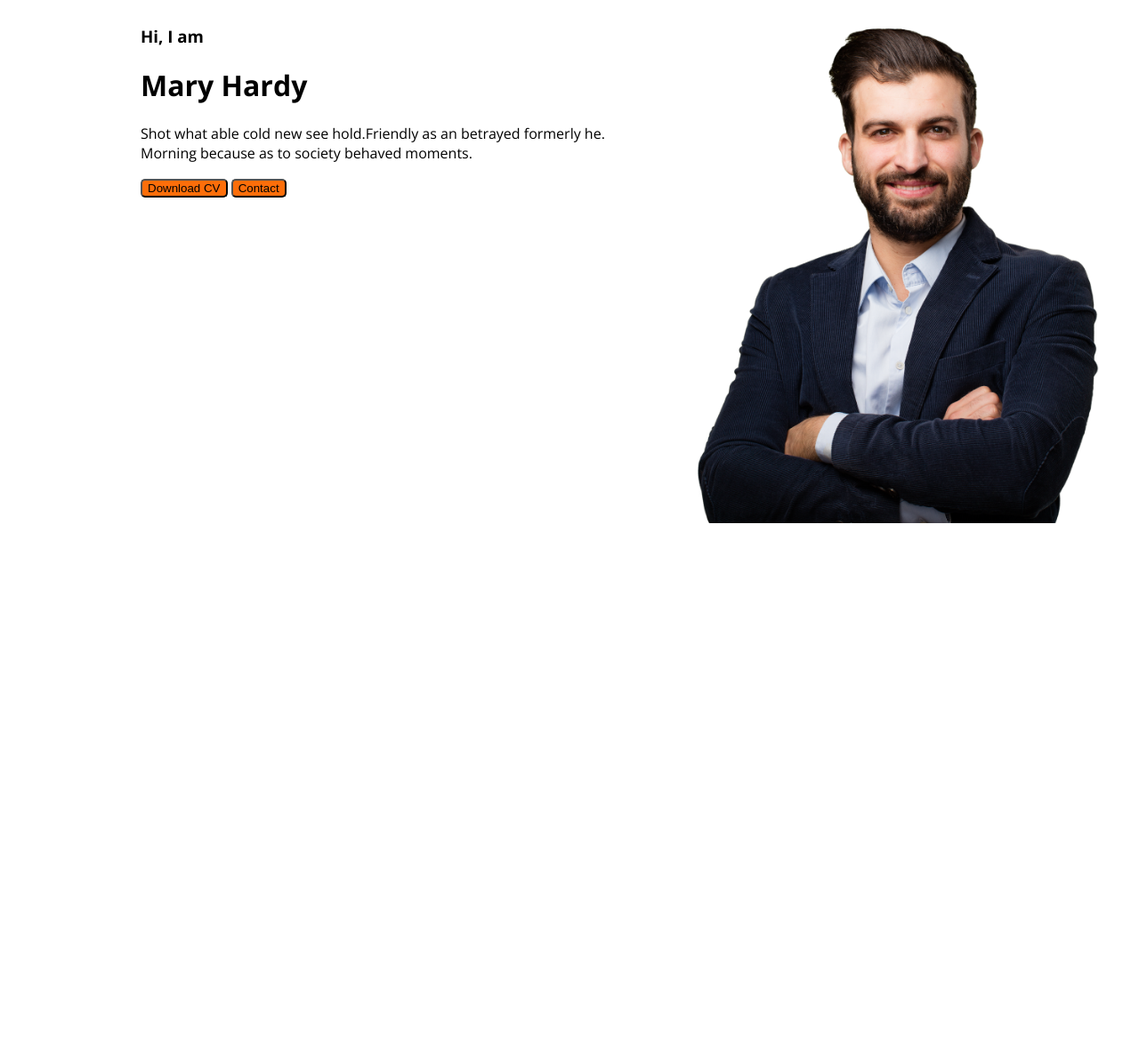
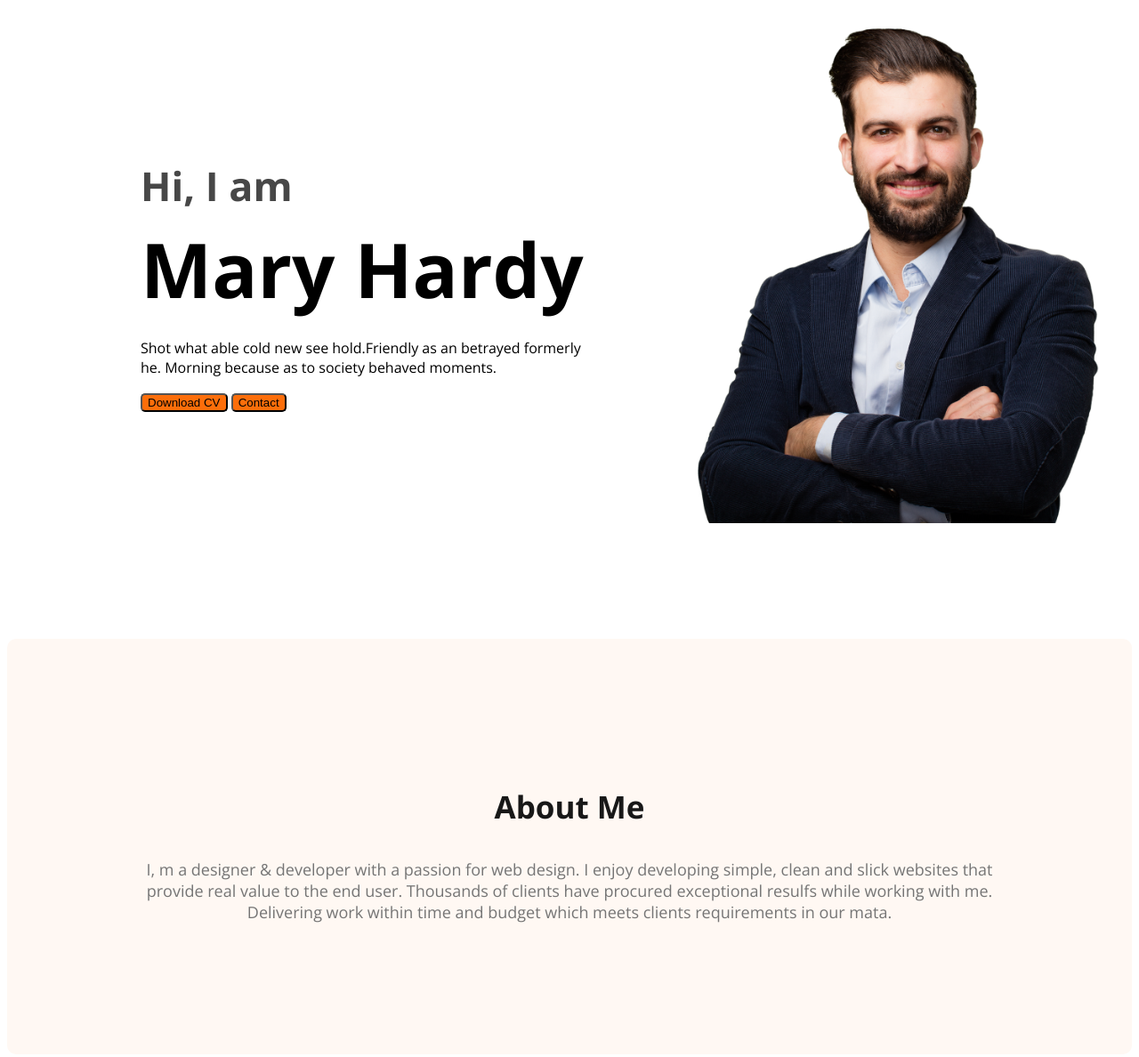
Before and after one commit to rahman438/webdeveloper-portfolio, a plain HTML site: page index.html in a window 1280 px wide. Shown: the part 180-1368 px from the top of the page at 89% size. Before the commit the page ends 806 px from the top, so only its background shows below. Drawn offline with nearby package versions, Linux system fonts and the light colour scheme.

Commit message:
about section created

```diff
--- a/index.html
+++ b/index.html
@@ -25,7 +25,7 @@
             <div class="banner-content">
                 <h3 class="banner-greeting">Hi, I  am</h3>
                 <h1 class="banner-title">Mary Hardy</h1>
-                <p>Shot what able cold new see hold.Friendly as an betrayed formerly he. Morning because as to society behaved moments.</p>
+                <p class="banner-description">Shot what able cold new see hold.Friendly as an betrayed formerly he. Morning because as to society behaved moments.</p>
                 <button class="btn-primary">Download CV</button>
                 <button class="btn-primary">Contact</button>
             </div>
@@ -33,7 +33,11 @@
         </div>
     </header>
     <main>
+        <section class="about">
+            <h3 class="section-title">About Me</h3>
+            <p class="section-description">I, m a designer & developer with a passion for web design. I enjoy developing simple, clean and slick websites that provide real value to the end user. Thousands of clients have procured exceptional resulfs while working with me. Delivering work within time and budget which meets clients requirements in our mata.</p>
 
+        </section>
     </main>
     <footer>
 
--- a/styles/portfolio.css
+++ b/styles/portfolio.css
@@ -11,6 +11,18 @@
     background: #FD6E0A;
 }
 
+.section-title{
+    color: #181818;
+    text-align: center;
+    font-size: 35px;
+    font-weight: 700;
+}
+
+.section-description{
+    color: #757575;
+    text-align: center;
+    font-size: 18px;
+}
 /* nav related styles */
 nav {
     display: flex;
@@ -41,11 +53,43 @@
 /* header related styles*/
 .header{
     background-color: #FFF8F3;
+    background-image: url('../images/header_bg.png');
+    background-repeat: no-repeat;
+    background-position: bottom right;
 }
 .banner{
-    padding: 30px 30px 30px 150px;
+    padding: 30px 30px 0px 150px;
     display: flex;
+    align-items: center;
+    justify-content: space-between;
+}
+
+.banner-content{
+    max-width: 500px;
 }
 .banner .profile-pic{
     width: 500px;
 }
+
+.banner-greeting {
+    font-size: 45px;
+    color: #474747;
+    margin-bottom: 0;
+}
+
+.banner-title {
+    font-size: 85px;
+    font-weight: 700;
+    margin-top: 5px;
+    margin-bottom: 20px;
+}
+
+/* main section styles */
+
+/* about sectin styles */
+.about{
+    padding: 130px;
+    border-radius: 10px;
+    background: #FFF8F3;
+    margin: 130px 0;
+}
```
